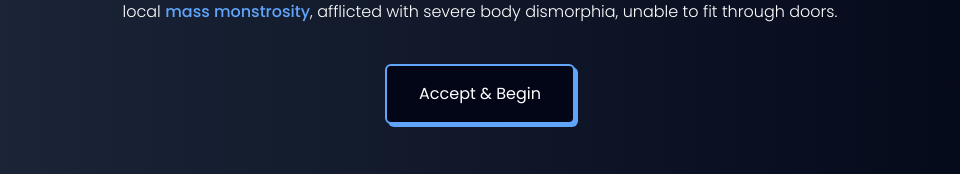
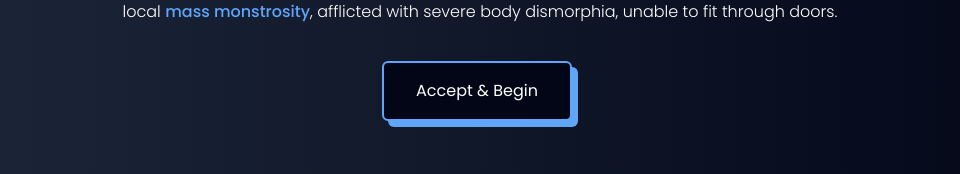
Before and after one commit to aadarshraj02/Gym-app, a React (Vite) app: page / in a window 1280 px wide. In both pictures the pointer is over the button "Accept & Begin". Shown: the part 426-600 px from the top of the page, without its empty margins (160-1120 px from the left). Built offline with nearby package versions, Linux system fonts and the light colour scheme.

Commit message:
added on hover effect on button

```diff
--- a/src/index.css
+++ b/src/index.css
@@ -14,3 +14,7 @@ span {
 .blueShadow {
   box-shadow: 3px 3px 0 0 #60a5fa;
 }
+.blueShadow:hover {
+  transform: translate(-3px, -3px);
+  box-shadow: 6px 6px 0 0 #60a5f6;
+}
```
